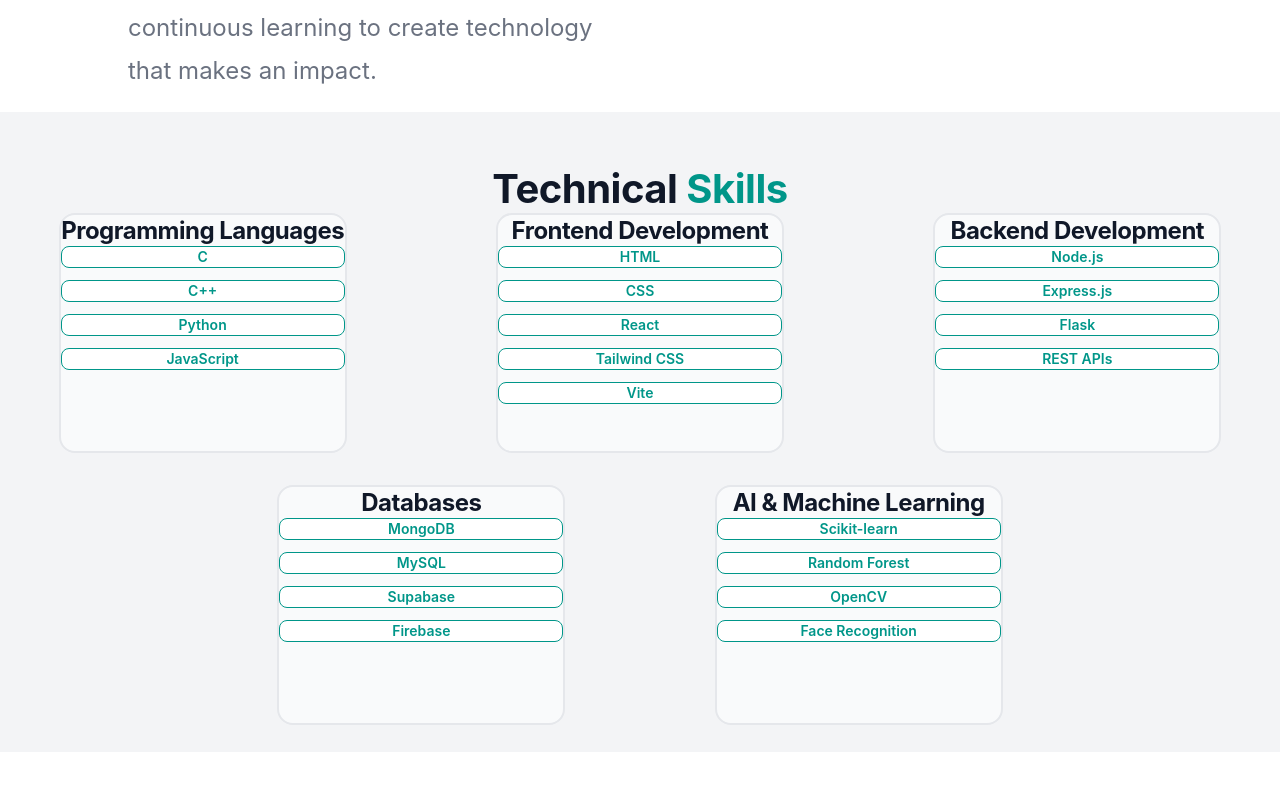
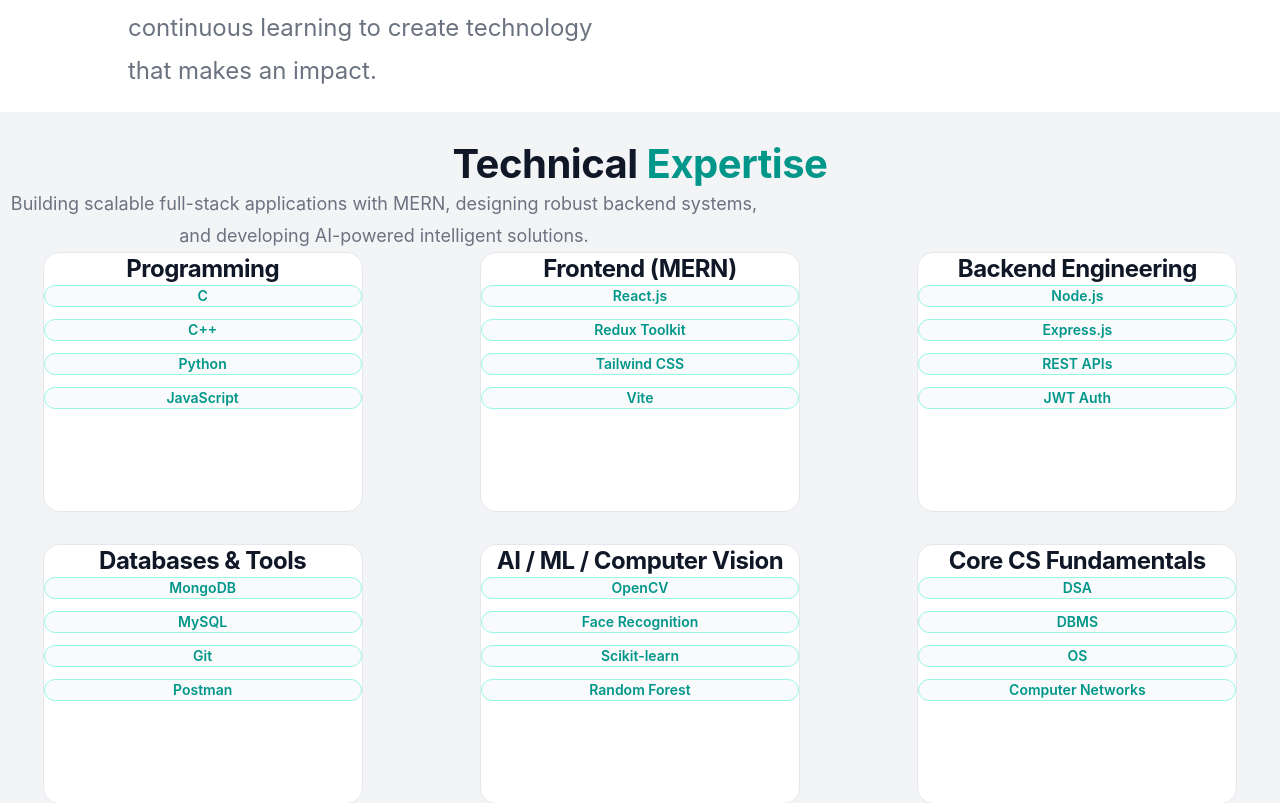
Before and after one commit to ManishSamarium/manishportfolio, a React (Vite) app: page / in a window 1280 px wide. Shown: the part 1408-2211 px from the top of the page. Built offline with nearby package versions, Linux system fonts and the light colour scheme.

Commit message:
Update Skills.jsx

```diff
--- a/src/components/Skills.jsx
+++ b/src/components/Skills.jsx
@@ -4,46 +4,72 @@
   const { isDark } = useTheme();
 
   const skillCategories = [
-    { id: 0, title: "Programming Languages", items: ["C", "C++", "Python", "JavaScript"] },
-    { id: 1, title: "Frontend Development", items: ["HTML", "CSS", "React", "Tailwind CSS", "Vite"] },
-    { id: 2, title: "Backend Development", items: ["Node.js", "Express.js", "Flask", "REST APIs"] },
-    { id: 3, title: "Databases", items: ["MongoDB", "MySQL", "Supabase", "Firebase"] },
-    { id: 4, title: "AI & Machine Learning", items: ["Scikit-learn", "Random Forest", "OpenCV", "Face Recognition"] },
+    {
+      id: 0,
+      title: "Programming",
+      items: ["C", "C++", "Python", "JavaScript"],
+    },
+    {
+      id: 1,
+      title: "Frontend (MERN)",
+      items: ["React.js", "Redux Toolkit", "Tailwind CSS", "Vite"],
+    },
+    {
+      id: 2,
+      title: "Backend Engineering",
+      items: ["Node.js", "Express.js", "REST APIs", "JWT Auth"],
+    },
+    {
+      id: 3,
+      title: "Databases & Tools",
+      items: ["MongoDB", "MySQL", "Git", "Postman"],
+    },
+    {
+      id: 4,
+      title: "AI / ML / Computer Vision",
+      items: ["OpenCV", "Face Recognition", "Scikit-learn", "Random Forest"],
+    },
+    {
+      id: 5,
+      title: "Core CS Fundamentals",
+      items: ["DSA", "DBMS", "OS", "Computer Networks"],
+    },
   ];
 
   return (
     <section
       id="skills"
-      className={`min-h-[80vh] flex items-center justify-center px-6 ${
-        isDark ? 'bg-gray-950' : "bg-gray-100"
+      className={`min-h-[90vh] flex items-center justify-center px-6 ${
+        isDark ? 'bg-gray-950' : 'bg-gray-100'
       }`}
     >
       <div className="w-full max-w-7xl">
-        <br />
-
-        <h2 className={`text-5xl md:text-6xl max-sm:text-4xl font-bold text-center mb-20 max-sm:mb-12 ${
-          isDark ? 'text-gray-100' : 'text-gray-900'
-        }`}>
-
-          Technical <span className="text-teal-600">Skills</span>
+        <h2
+          className={`text-5xl md:text-6xl max-sm:text-4xl font-bold text-center mb-6 ${
+            isDark ? 'text-gray-100' : 'text-gray-900'
+          }`}
+        >
+          Technical <span className="text-teal-600">Expertise</span>
         </h2>
 
+        <p
+          className={`text-center max-w-3xl mx-auto text-lg max-sm:text-base mb-16 ${
+            isDark ? 'text-gray-400' : 'text-gray-600'
+          }`}
+        >
+          Building scalable full-stack applications with MERN, designing robust backend systems,
+          and developing AI-powered intelligent solutions.
+        </p>
+
         <div className="grid grid-cols-12 gap-8 max-sm:gap-6">
-
-          {skillCategories.slice(0, 3).map((category) => (
-            <div key={category.id} className="col-span-12 md:col-span-4 flex justify-center">
+          {skillCategories.map((category) => (
+            <div
+              key={category.id}
+              className="col-span-12 sm:col-span-6 lg:col-span-4 flex justify-center"
+            >
               <SkillCard category={category} isDark={isDark} />
             </div>
           ))}
-
-          <div className="col-span-12 md:col-start-3 md:col-span-4 flex justify-center">
-            <SkillCard category={skillCategories[3]} isDark={isDark} />
-          </div>
-
-          <div className="col-span-12 md:col-start-7 md:col-span-4 flex justify-center">
-            <SkillCard category={skillCategories[4]} isDark={isDark} />
-          </div>
-
         </div>
       </div>
     </section>
@@ -53,24 +79,28 @@
 function SkillCard({ category, isDark }) {
   return (
     <div
-      className={`w-72 h-[240px] max-sm:h-auto rounded-2xl border-2 p-6 flex flex-col ${
-        isDark ? 'bg-gray-800 border-gray-700' : 'bg-gray-50 border-gray-200'
+      className={`w-80 min-h-[260px] rounded-2xl border p-6 flex flex-col transition-all duration-300 hover:-translate-y-2 hover:shadow-2xl ${
+        isDark
+          ? 'bg-gray-900 border-gray-800 hover:border-teal-500'
+          : 'bg-white border-gray-200 hover:border-teal-500'
       }`}
     >
-      <h3 className={`text-xl max-sm:text-lg font-bold text-center mb-6 ${
-        isDark ? 'text-gray-100' : 'text-gray-900'
-      }`}>
+      <h3
+        className={`text-xl font-bold text-center mb-6 ${
+          isDark ? 'text-gray-100' : 'text-gray-900'
+        }`}
+      >
         {category.title}
       </h3>
 
-      <div className="flex flex-col gap-3 mt-auto">
+      <div className="flex flex-col gap-3">
         {category.items.map((item, idx) => (
           <div
             key={idx}
-            className={`w-full text-center px-4 py-2 rounded-lg text-sm max-sm:text-xs font-semibold transition ${
+            className={`w-full text-center px-4 py-3 rounded-xl text-sm font-semibold transition-all duration-300 ${
               isDark
-                ? 'bg-gray-700 text-teal-300 hover:bg-teal-600 hover:text-white'
-                : 'bg-white text-teal-600 border border-teal-600 hover:bg-teal-600 hover:text-white'
+                ? 'bg-gray-800 text-teal-300 hover:bg-teal-600 hover:text-white'
+                : 'bg-gray-50 text-teal-600 border border-teal-200 hover:bg-teal-600 hover:text-white'
             }`}
           >
             {item}
```
